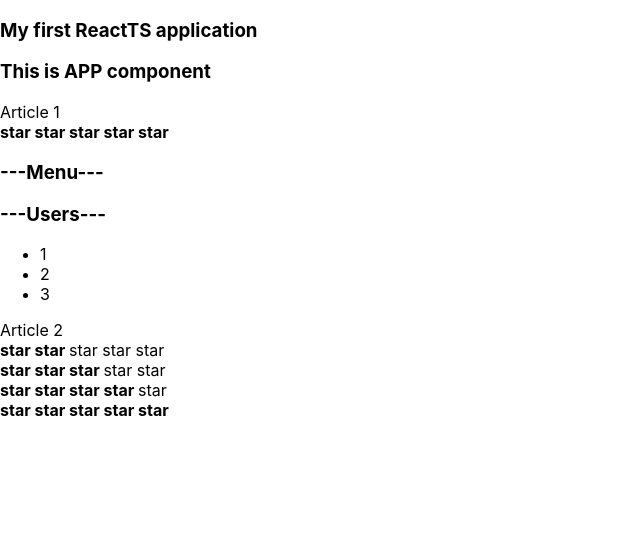
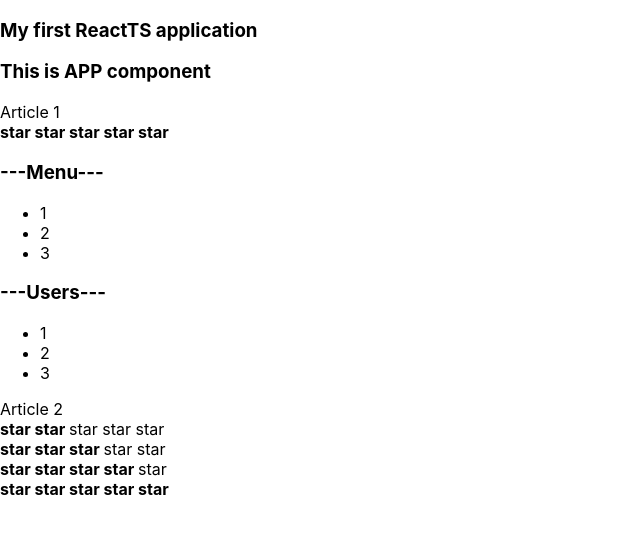
Before and after one commit to showermax/my-app, a React (Create React App) app: page / in a window 1280 px wide. Shown: the top 534 px of the page, without its empty margins (0-640 px from the left). Built offline with nearby package versions, Linux system fonts and the light colour scheme.

Commit message:
o6 -PropsType - collpsing the accordion

```diff
--- a/src/Component/Accordion/Accordion.tsx
+++ b/src/Component/Accordion/Accordion.tsx
@@ -1,15 +1,21 @@
-import React from "react";
+import React, {useState} from "react";
 
 type AccordionPropsType = {
     title: string
-    collapsed: boolean
+    collapsed?: boolean
 }
 
 function Accordion(props: AccordionPropsType) {
+    const [collaps, setCollaps] = useState(true)
+
+    const collapseAccordion =()=> {
+        setCollaps(!collaps)
+    }
+
          return (
             <div>
-                <AccordionTitle acctitle={props.title}/>
-                {!props.collapsed && <AccordionBody/>}
+                <AccordionTitle acctitle={props.title} collapseAccordion={collapseAccordion}/>
+                {collaps && <AccordionBody/>}
             </div>
         )
 }
@@ -34,11 +40,17 @@ function Accordion(props: AccordionPropsType) {
 
 type AccordionTitlePropsType = {
     acctitle: string
+    collapseAccordion: ()=>void
 }
 const AccordionTitle = (props: AccordionTitlePropsType) => {
     console.log("AccordionTitle rendering")
+
+    const onclickHandler =()=>{
+        props.collapseAccordion()
+    }
+
     return (
-        <h3>---{props.acctitle}---</h3>
+        <h3 onClick={onclickHandler}>---{props.acctitle}---</h3>
     )
 }
 const AccordionBody = () => {
--- /dev/null
+++ b/src/Component/OnOff/Onoff.tsx
@@ -0,0 +1 @@
+import React from "react";
```
